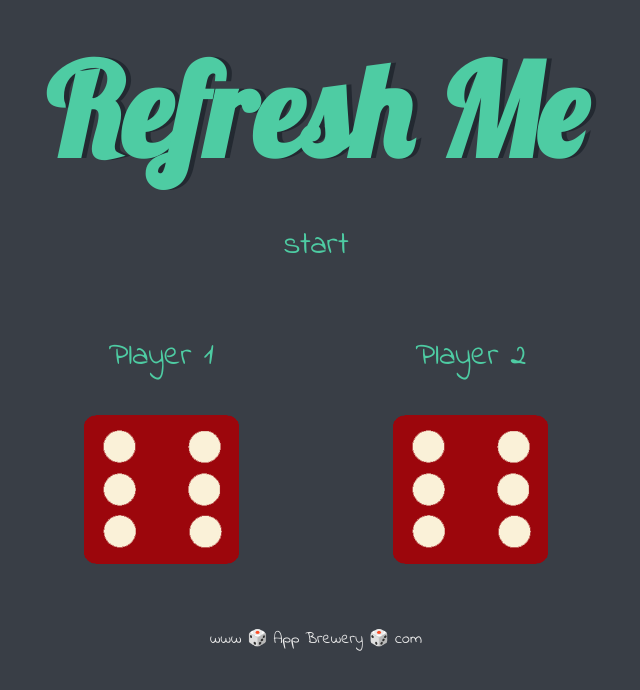
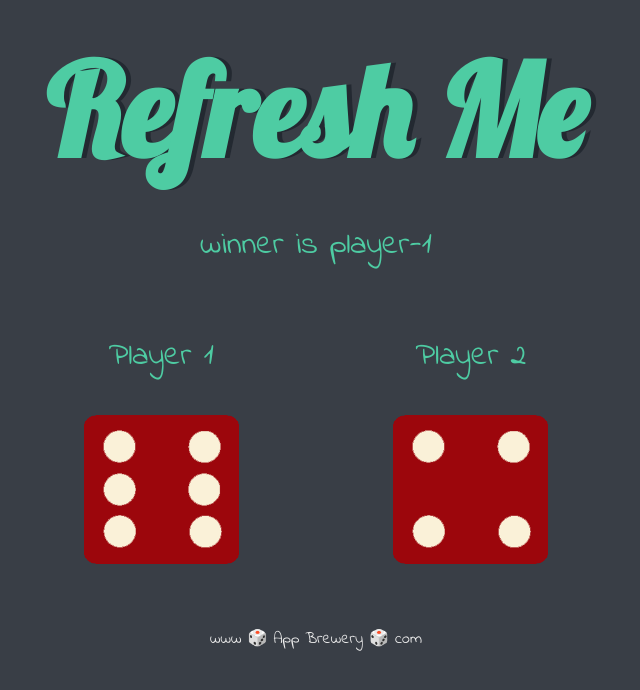
Before and after one commit to vikashkumar3210/dice-game, a plain HTML site: page index.html in a window 1280 px wide. Shown: the whole page, without its empty margins (324-964 px from the left). Drawn offline with Linux system fonts and the light colour scheme.

Commit message:
Update index.html

```diff
--- a/index.html
+++ b/index.html
@@ -25,7 +25,7 @@
 
     </div>
 
-<script src="index.js" charset="utf-8"></script>
+<script src="Dice.js" charset="utf-8"></script>
   </body>
 
   <footer>
```
